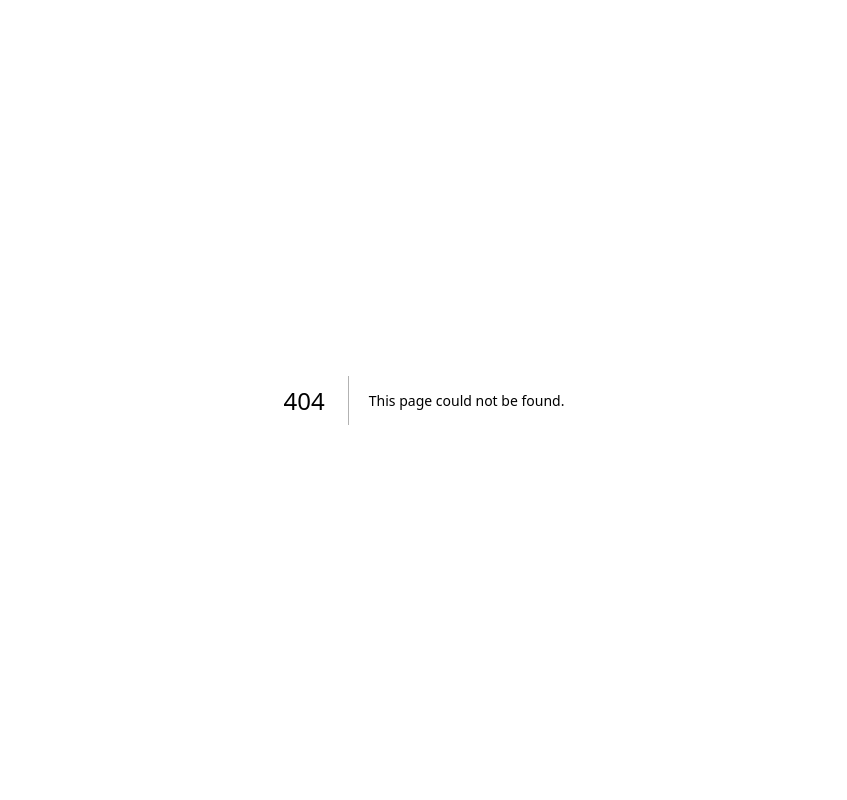
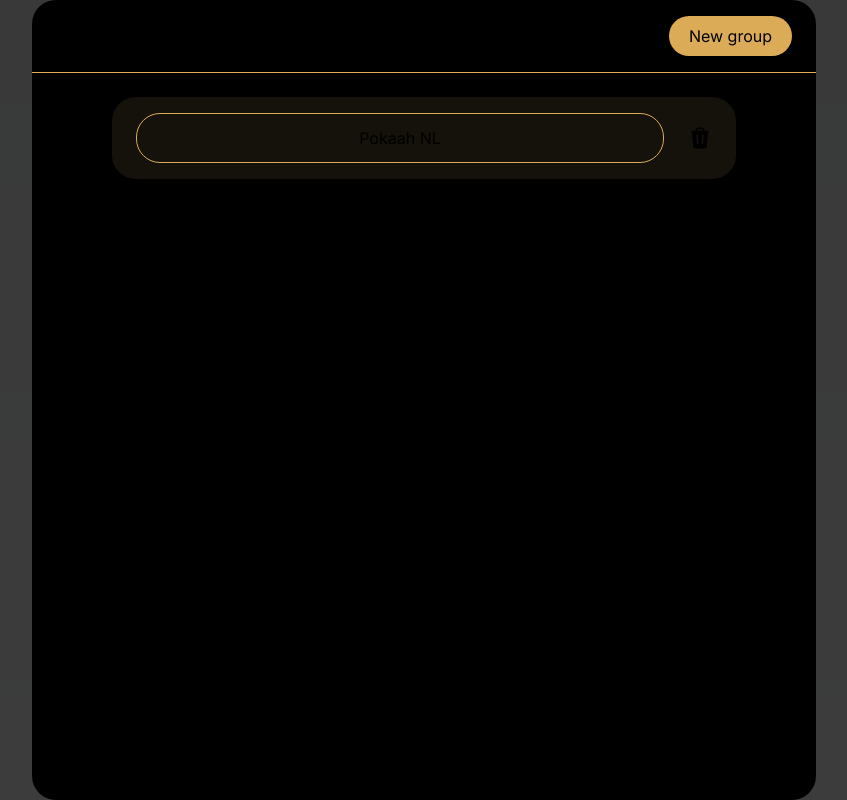
Before and after one commit to Kilanvl1/Ace-High-Club-nextjs, a Next.js app: page /groups in a window 1280 px wide. Before the commit this address had no page. Shown: the whole page, without its empty margins (216-1063 px from the left). Built offline with nearby package versions, Linux system fonts and the light colour scheme.

Commit message:
feat: groups page has a demo data result

```diff
--- /dev/null
+++ b/app/(app)/groups/page.tsx
@@ -0,0 +1,13 @@
+import ContainerNew from "@/app/components/ContainerNew";
+import { GroupsContainer } from "@/app/components/GroupsContainer";
+import { GroupsMenuBar } from "@/app/components/GroupsMenuBar";
+export default function GroupsPage() {
+  return (
+    <>
+      <GroupsMenuBar />
+      <div className="grow overflow-scroll">
+        <GroupsContainer />
+      </div>
+    </>
+  );
+}
--- /dev/null
+++ b/app/(app)/layout.tsx
@@ -0,0 +1,12 @@
+import { AppContainer } from "../components/AppContainer";
+import { BottomMenuBar } from "../components/BottomMenuBar";
+export default function AppLayout({ children }: { children: React.ReactNode }) {
+  return (
+    <div className="bg-bgColor">
+      <AppContainer className="h-screen bg-black flex flex-col">
+        {children}
+        <BottomMenuBar />
+      </AppContainer>
+    </div>
+  );
+}
--- /dev/null
+++ b/app/components/AppContainer.tsx
@@ -0,0 +1,23 @@
+import React, { ElementType } from "react";
+import { cn } from "@/utilities/styles/utils";
+type ContainerNewProps = {
+  children: React.ReactNode;
+  className?: string;
+  as?: ElementType;
+};
+
+export const AppContainer = ({
+  children,
+  className,
+  as: Component = "div",
+  ...props
+}: ContainerNewProps) => {
+  return (
+    <Component
+      className={cn(className, "mx-auto md:max-w-[49rem] lg:rounded-3xl")}
+      {...props}
+    >
+      {children}
+    </Component>
+  );
+};
--- /dev/null
+++ b/app/components/BottomMenuBar.tsx
@@ -0,0 +1,27 @@
+import { HomeIcon, ListBulletIcon, UserIcon } from "@heroicons/react/24/solid";
+import { HeaderLink } from "../layouts/header/HeaderLink";
+
+export const BottomMenuBar = () => {
+  return (
+    <nav className="flex justify-between items-center py-2 sticky bottom-0 left-0">
+      <HeaderLink
+        href="/"
+        title="home"
+        Icon={HomeIcon}
+        iconClassNames="h-6 w-6"
+      />
+      <HeaderLink
+        href="/groups"
+        title="ListBulletIcon"
+        Icon={ListBulletIcon}
+        iconClassNames="h-6 w-6"
+      />
+      <HeaderLink
+        href="/profile"
+        title="profile"
+        Icon={UserIcon}
+        iconClassNames="h-6 w-6"
+      />
+    </nav>
+  );
+};
--- /dev/null
+++ b/app/components/GroupPresentation.tsx
@@ -0,0 +1,23 @@
+import { cn } from "@/utilities/styles/utils";
+import { TrashIcon } from "@heroicons/react/24/solid";
+
+type GroupPresentationProps = {
+  className?: string;
+  groupName: string;
+};
+
+export const GroupPresentation = ({
+  className,
+  groupName,
+}: GroupPresentationProps) => {
+  return (
+    <div
+      className={cn("bg-brownColor rounded-3xl py-4 px-6 flex items-center")}
+    >
+      <div className="grow border border-mainGold p-3 rounded-3xl mr-6 text-center transition-colors duration-700 hover:bg-mainGold ease-in-out">
+        {groupName}
+      </div>
+      <TrashIcon className="h-6 w-6" />
+    </div>
+  );
+};
--- /dev/null
+++ b/app/components/GroupsContainer.tsx
@@ -0,0 +1,8 @@
+import { GroupPresentation } from "./GroupPresentation";
+export const GroupsContainer = () => {
+  return (
+    <div className="py-6 px-20">
+      <GroupPresentation groupName="Pokaah NL" />
+    </div>
+  );
+};
--- /dev/null
+++ b/app/components/GroupsMenuBar.tsx
@@ -0,0 +1,10 @@
+import { Button } from "./buttons/Button";
+
+export const GroupsMenuBar = () => {
+  return (
+    <div className="flex justify-between items-center py-4 border-b border-b-mainGold px-6">
+      <h1 className="text-xl font-medium">Groups</h1>
+      <Button>New group</Button>
+    </div>
+  );
+};
--- a/app/components/buttons/Button.tsx
+++ b/app/components/buttons/Button.tsx
@@ -11,7 +11,7 @@ const buttonClassess = cva("rounded-full inline-flex items-center", {
   variants: {
     variant: {
       primary:
-        "bg-mainGold text-black transition ease-in-out duration-500 hover:bg-opacity-30  hover:text-white",
+        "bg-mainGold text-black transition ease-in-out duration-500 hover:bg-opacity-30 hover:text-white",
       secondary:
         "border border-solid border-mainGold transition ease-in-out duration-500 hover:text-black hover:bg-mainGold",
     },
@@ -19,6 +19,8 @@ const buttonClassess = cva("rounded-full inline-flex items-center", {
       small: "text-sm px-5 h-8",
       medium: "text-md px-5 py-2 h-10",
       large: "text-md px-6 py-6 h-12",
+      rounded:
+        "text-xl px-5 py-2 h-10 w-10 inline-flex justify-center items-center text-center",
     },
   },
   defaultVariants: {
--- a/tailwind.config.ts
+++ b/tailwind.config.ts
@@ -15,6 +15,7 @@ const config: Config = {
       mainGold: "#dbab58",
       bgColor: "rgba(44,44,44,.923)",
       "red-600": "rgb(220 38 38)",
+      brownColor: "#15120b",
     },
     fontSize: {
       sm: "0.875rem",
```
